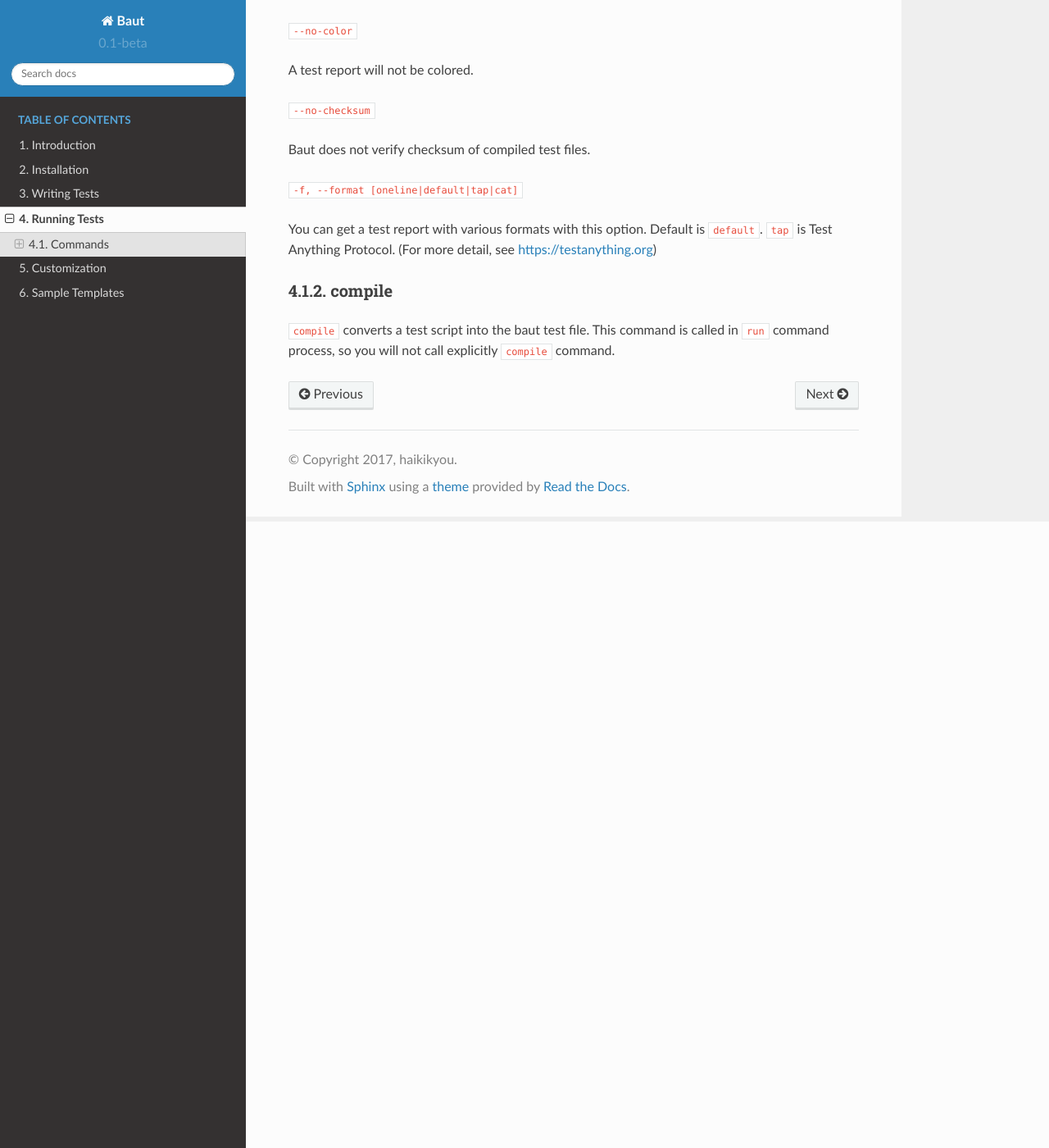
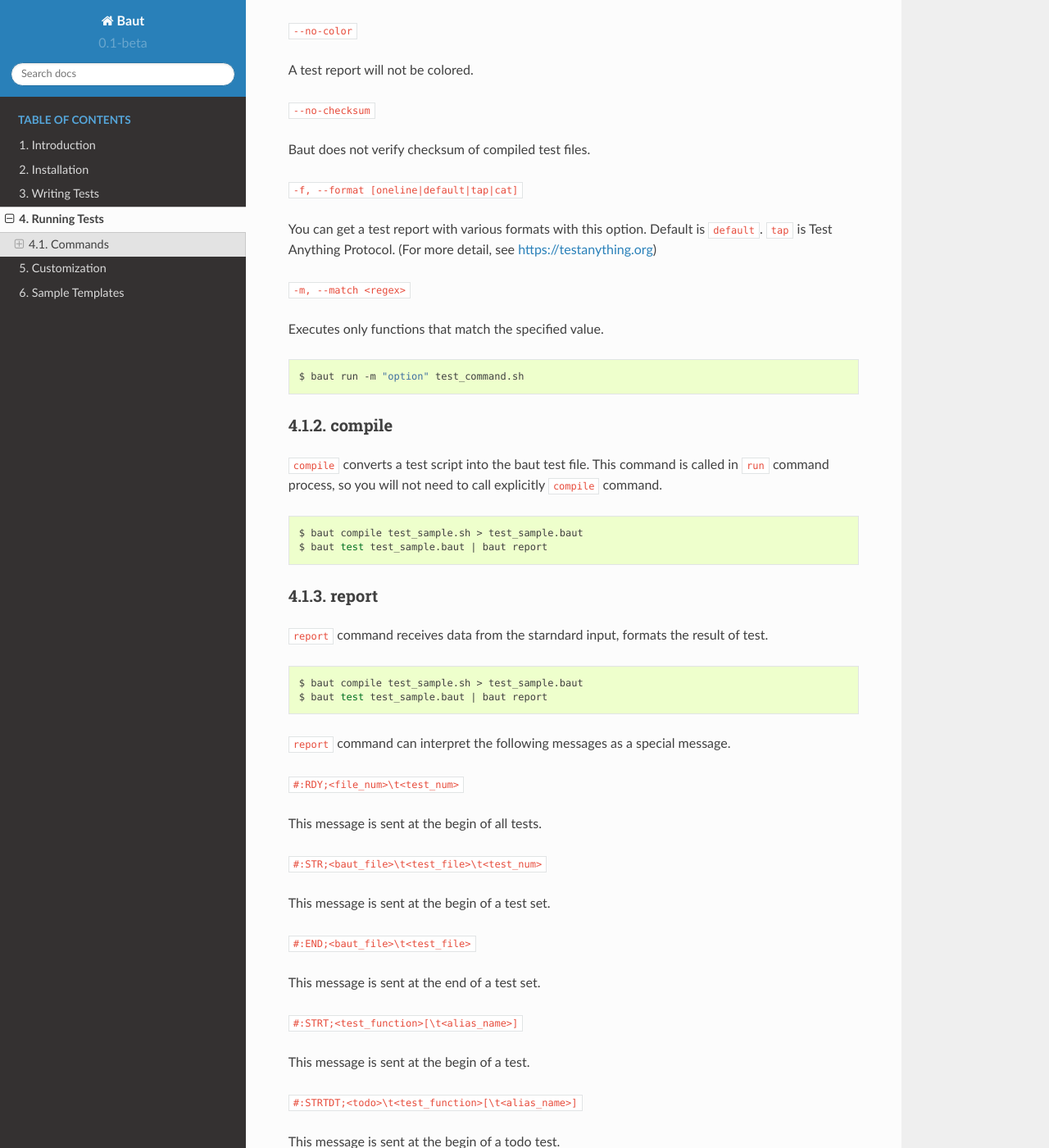
Before and after one commit to moritetu/baut, a Sphinx documentation site: the page built from docs/RunningTests.rst, in a window 1280 px wide and 1400 px high, scrolled down 764 px. Shown: the whole window at 82% size. Built offline with Sphinx 7.4.7 and the Read the Docs theme 2.0.0, drawn with Linux system fonts in a browser that asks for light colours; some of the changed text lies outside the part shown.

Commit message:
refactoring and modify docs

```diff
--- a/docs/RunningTests.rst
+++ b/docs/RunningTests.rst
@@ -42,8 +42,104 @@
 
 You can get a test report with various formats with this option. Default is ``default``. ``tap`` is Test Anything Protocol. (For more detail, see https://testanything.org)
 
+``-m, --match <regex>``
+
+Executes only functions that match the specified value.
+
+.. code-block:: bash
+
+   $ baut run -m "option" test_command.sh
+
 
 compile
 -------
 
-``compile`` converts a test script into the baut test file. This command is called in ``run`` command process, so you will not call explicitly ``compile`` command.
+``compile`` converts a test script into the baut test file. This command is called in ``run`` command process, so you will not need to call explicitly ``compile`` command.
+
+.. code-block:: bash
+
+   $ baut compile test_sample.sh > test_sample.baut
+   $ baut test test_sample.baut | baut report
+
+
+report
+------
+
+``report`` command receives data from the starndard input, formats the result of test.
+
+.. code-block:: bash
+
+   $ baut compile test_sample.sh > test_sample.baut
+   $ baut test test_sample.baut | baut report
+
+``report`` command can interpret the following messages as a special message.
+
+``#:RDY;<file_num>\t<test_num>``
+
+This message is sent at the begin of all tests.
+
+``#:STR;<baut_file>\t<test_file>\t<test_num>``
+
+This message is sent at the begin of a test set.
+
+``#:END;<baut_file>\t<test_file>``
+
+This message is sent at the end of a test set.
+
+``#:STRT;<test_function>[\t<alias_name>]``
+
+This message is sent at the begin of a test.
+
+``#:STRTDT;<todo>\t<test_function>[\t<alias_name>]``
+
+This message is sent at the begin of a todo test.
+
+``#:ENDT;<test_function>\t<exit_status>``
+
+This message is sent at the end of a test.
+
+``#:OK;<test_function>``
+
+This message is sent when a test has ended successfully.
+
+``#:ERR;<test_function>``
+
+This message is sent when a test failed.
+
+``#:SKP;<test_function>[\t<message>]``
+
+This message is sent when a test has been skipped.
+
+``#:DPR;<test_function>[\t<message>]``
+
+This message is sent before a deprecated test begins.
+
+``#:ERR0;<test_function>``
+
+This message is sent when a critical error occurred.
+
+``#:STP;<baut_fuke>\t<test_file>[\t<test_function>]``
+
+This message is sent when test process is stopped.
+
+
+This example shows a cycle of running test.
+
+.. code-block:: bash
+
+   $ cat report.txt
+   #:RDY;1	1
+   #:STR;hoge.baut	hoge.sh	1
+   #:STRT;test_foo	alias_name
+   #:OK;test_foo
+   #:ENDT;test_foo	0
+   #:END;hoge.baut	hoge.sh
+   #:TIME;total test time
+   $ cat report.txt | baut report
+   1 file, 1 test
+   #1 hoge.sh
+   o alias_name
+   #$ 1 test, 1 ok, 0 failed, 0 skipped
+
+   🎉  1 file, 1 test, 1 ok, 0 failed, 0 skipped
+   Time: total test time
```
Also changed, not shown: 6 other files.
